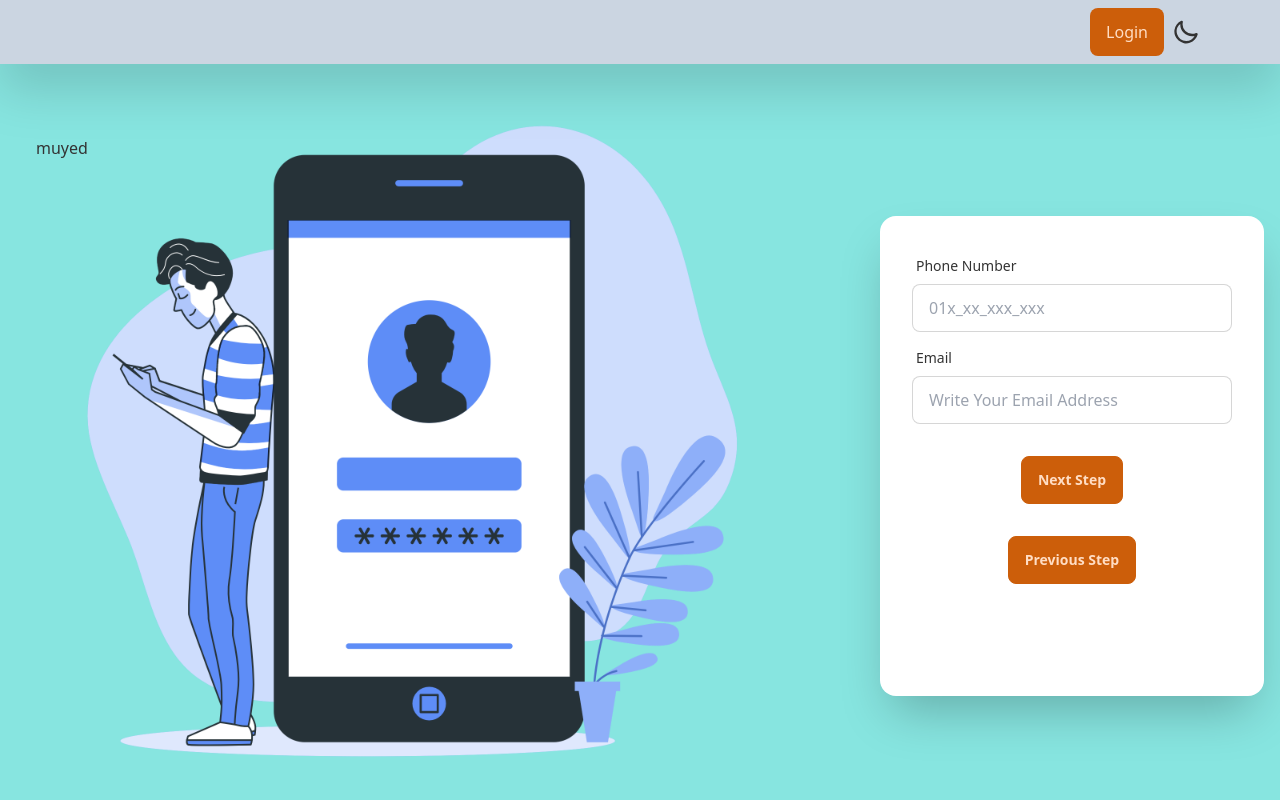
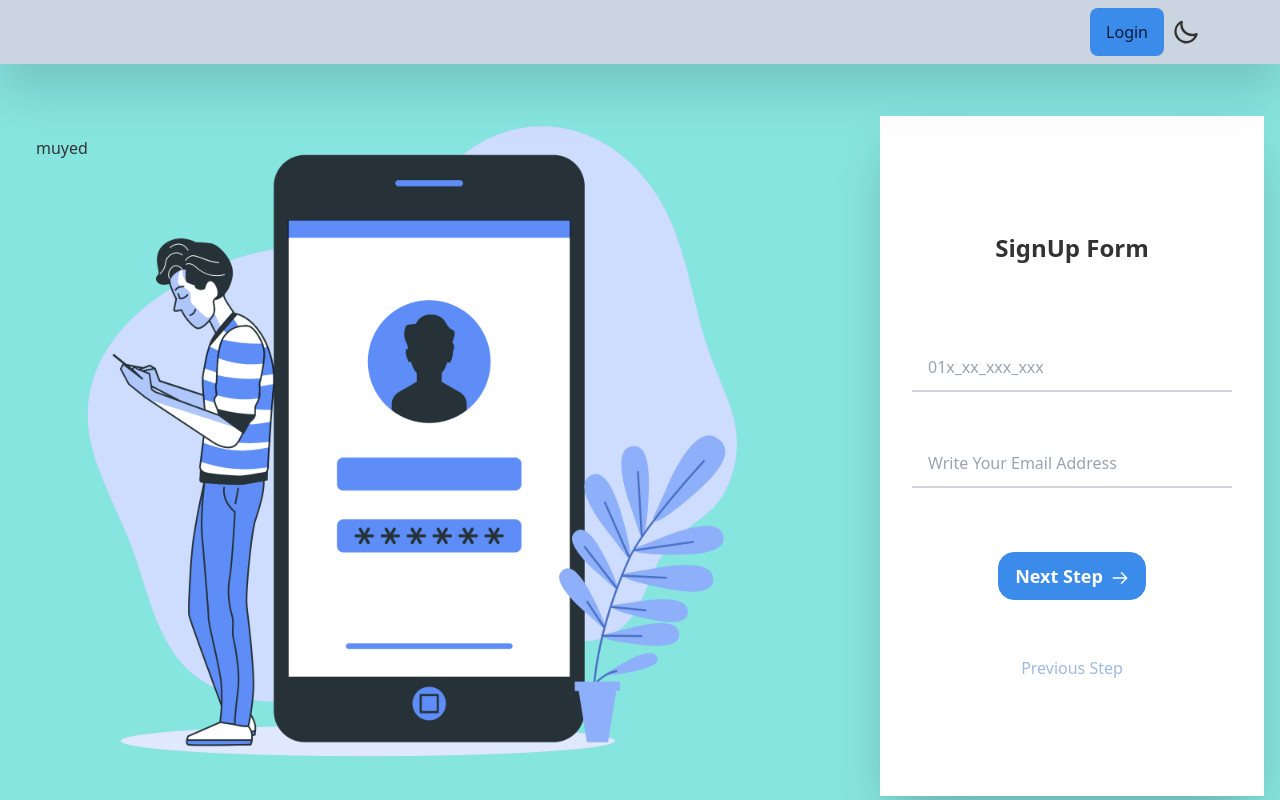
Before and after one commit to muyed-moktadir/attendance-template, a React (Create React App) app: page /login in a window 1280 px wide. Both pictures are taken after a click on the button "Next Step". Built offline with nearby package versions, Linux system fonts and the light colour scheme.

Commit message:
design login page

```diff
--- /dev/null
+++ b/src/pages/Home/LoginForm.js
@@ -0,0 +1,37 @@
+import React from 'react'
+import { Link } from 'react-router-dom'
+
+const LoginForm = ({propsData }) => {
+    const { SetEmail, setPassword, handleFrom } = propsData
+    return (
+        <>
+
+            <div className="card flex-shrink-0 md:h-[85vh] rounded-none  w-full max-w-sm shadow-2xl bg-base-100">
+                <div className="card-body justify-center">
+                    <div className="form-control ">
+                        <h1 className='text-center font-bold text-2xl'>Login Form</h1>
+                        <input onBlur={(e) => SetEmail(e.target.value)} type="email" placeholder="Write Your Email" className="input  rounded-none border-b-2 border-slate-300 appearance-none bg-transparent border-t-0 border-l-0 border-r-0 leading-tight focus:outline-none mt-20 mb-12" />
+                    </div>
+                    <div className="form-control mb-12">
+                        <input onBlur={(e) => setPassword(e.target.value)} type="password" placeholder="Write Your password Here" className="input  rounded-none border-b-2 border-slate-300 appearance-none bg-transparent border-t-0 border-l-0 border-r-0 leading-tight focus:outline-none" />
+                    </div>
+
+                    <div className="form-control mt-6">
+                        <div className='flex justify-center'>
+                            <button onClick={() => handleFrom()} className="btn btn-primary capitalize text-white rounded-2xl hover:bg-white hover:border-[#3B8BEA] hover:text-[#3B8BEA] text-lg">Submit</button>
+                        </div>
+                    </div>
+                    <div className='flex justify-end items-center mt-16'>
+                        <label className="label ">
+                            <span className='text-xs text-[#7E7E7E] mr-1'>Dont Have An Account?</span>
+
+                        </label>
+                        <Link href="#" className="label-text-alt link link-hover underline text-[#1678CB]" >SIGNUP HERE!</Link>
+                    </div>
+                </div>
+            </div>
+        </>
+    )
+}
+
+export default LoginForm
--- a/src/pages/Home/LoginPage2.js
+++ b/src/pages/Home/LoginPage2.js
@@ -1,33 +1,35 @@
-import React from 'react'
-import {HiOutlineArrowRight} from "react-icons/hi";
+import React, { useState } from 'react'
+import { HiOutlineArrowRight } from "react-icons/hi";
+import { Link } from 'react-router-dom';
 
 const LoginPage2 = ({ data, setData, propsData }) => {
     const { setFName, setLName } = propsData
 
     return (
         <>
-
-            <div className="card flex-shrink-0 md:h-[55vh] w-full max-w-sm shadow-2xl bg-base-100">
-                <div className="card-body">
-                    <div className="form-control">
+            <div className="card flex-shrink-0 md:h-[85vh] rounded-none  w-full max-w-sm shadow-2xl bg-base-100">
+                <div className="card-body justify-center">
+                    <div className="form-control ">
                         <h1 className='text-center font-bold text-2xl'>SignUp Form</h1>
-                        <label className="label">
-                            <span className="label-text">Name</span>
-                        </label>
-                        <input onBlur={(e) => setFName(e.target.value)} type="text" placeholder="Write Your First Name" className="input  rounded-none border-b-4 border-indigo-500" />
+                        <input onBlur={(e) => setFName(e.target.value)} type="text" placeholder="Write Your First Name" className="input  rounded-none border-b-2 border-slate-300 appearance-none bg-transparent border-t-0 border-l-0 border-r-0 leading-tight focus:outline-none mt-20 mb-10" />
                     </div>
-                    <div className="form-control">
-                        <label className="label">
-                            <span className="label-text">Name</span>
-                        </label>
-                        <input onBlur={(e) => setLName(e.target.value)} type="text" placeholder="Write Your Last Name" className="input  rounded-none border-b-4 border-indigo-500" />
+                    <div className="form-control mb-14">
+                        <input onBlur={(e) => setLName(e.target.value)} type="text" placeholder="Write Your Last Name" className="input  rounded-none border-b-2 border-slate-300 appearance-none bg-transparent border-t-0 border-l-0 border-r-0 leading-tight focus:outline-none" />
                     </div>
 
-                    <div className="form-control mt-6">
+                    <div className="form-control">
                         <div className='flex justify-center '>
-                            <button onClick={() => setData(!data)} className=" btn btn-primary capitalize">Next Step <HiOutlineArrowRight/></button>
+                            <button onClick={() => setData(!data)} className=" btn btn-primary text-white rounded-2xl hover:bg-white hover:border-[#3B8BEA] hover:text-[#3B8BEA] capitalize text-lg drop-shadow-lg">Next Step <HiOutlineArrowRight className='ml-2 mt-1' /></button>
+
                         </div>
                     </div>
+                   <div className='flex justify-end items-center mt-16'>
+                   <label className="label ">
+                        <span className='text-xs text-[#7E7E7E] mr-1'>Already Have An Account?</span>
+
+                    </label>
+                    <Link href="#" className="label-text-alt link link-hover underline text-[#1678CB]" >LOGIN HERE!</Link>
+                   </div>
                 </div>
 
 
--- a/src/pages/Home/LoginPage3.js
+++ b/src/pages/Home/LoginPage3.js
@@ -1,4 +1,6 @@
 import React, { useState } from 'react'
+import { HiOutlineArrowRight } from "react-icons/hi";
+import { Link } from 'react-router-dom';
 import LoginPage4 from './LoginPage4'
 const LoginPage3 = ({ data, setData, propsData }) => {
     const [condition34, setCondition34] = useState(true)
@@ -7,42 +9,40 @@ const LoginPage3 = ({ data, setData, propsData }) => {
         <>
 
             {condition34 ?
-                <div className="card flex-shrink-0 md:h-[60vh] w-full max-w-sm shadow-2xl bg-base-100">
-                    <div className="card-body">
+                <div className="card flex-shrink-0 md:h-[85vh] w-full max-w-sm shadow-2xl bg-base-100 rounded-none ">
+                    <div className="card-body justify-center">
                         <div className="form-control">
-                            <label htmlFor="phone" className="label">
-                                <span className="label-text">Phone Number</span>
-                            </label>
+                            <h1 className='text-center font-bold text-2xl '>SignUp Form</h1>
                             <input
                                 onBlur={(e) => setPhone(e.target.value)}
                                 type="tel"
                                 id="phone"
-                                class="input input-bordered"
+                                className="input rounded-none border-b-2 border-slate-300 appearance-none bg-transparent border-t-0 border-l-0 border-r-0 leading-tight focus:outline-none mt-20 mb-10"
                                 placeholder="01x_xx_xxx_xxx"
                                 pattern="[0-9]{3}-[0-9]{3}-[0-9]{2}-[0-9]{3}"
                                 required
                             />
                         </div>
 
+                        <div className="form-control mb-14">
+                            <input onBlur={(e) => setEmail(e.target.value)} type="email" placeholder="Write Your Email Address" className="input  rounded-none border-b-2 border-slate-300 appearance-none bg-transparent border-t-0 border-l-0 border-r-0 leading-tight focus:outline-none" />
+                        </div>
                         <div className="form-control">
-                            <label className="label">
-                                <span className="label-text">Email</span>
-                            </label>
-                            <input onBlur={(e) => setEmail(e.target.value)} type="email" placeholder="Write Your Email Address" className="input input-bordered" />
-                        </div>
-                        <div className="form-control mt-6">
                             <div className='flex justify-center'>
-                                <button onClick={() => setCondition34(!condition34)} className="btn btn-primary capitalize">Next Step</button>
+                                <button onClick={() => setCondition34(!condition34)} className="btn btn-primary text-white rounded-2xl hover:bg-white hover:border-[#3B8BEA] hover:text-[#3B8BEA] capitalize text-lg">Next Step <HiOutlineArrowRight className='ml-2 mt-1' /></button>
                             </div>
                         </div>
 
-                        <div className="form-control mt-6">
+                        <div className="form-control mt-12">
                             <div className='flex justify-center'>
-                                <button onClick={() => setData(!data)} className="btn btn-primary capitalize">Previous Step</button>
+                                <Link  onClick={() => setData(!data)} className="link link-secondary no-underline">Previous Step</Link>
                             </div>
                         </div>
                     </div>
-                </div> : <LoginPage4 propsData={propsData} condition34={condition34} setCondition34={setCondition34} />
+                </div>
+
+                :
+                <LoginPage4 propsData={propsData} condition34={condition34} setCondition34={setCondition34} />
             }
         </>
     )
--- a/src/pages/Home/LoginPage4.js
+++ b/src/pages/Home/LoginPage4.js
@@ -6,26 +6,21 @@ const LoginPage4 = ({ condition34, setCondition34, propsData }) => {
     return (
         <>
 
-            <div className="card flex-shrink-0 md:h-[50vh] w-full max-w-sm shadow-2xl bg-base-100">
-                <div className="card-body">
+            <div className="card flex-shrink-0 md:h-[85vh] w-full max-w-sm shadow-2xl bg-base-100 rounded-none">
+                <div className="card-body justify-center">
 
                     <div className="form-control">
-                        <label className="label">
-                            <span className="label-text">Password</span>
-                        </label>
-                        <input onBlur={(e) => setPassword(e.target.value)} type="text" placeholder="password" className="input input-bordered" />
-                        <label className="label">
-                            <a href="#" className="label-text-alt link link-hover">Forgot password?</a>
-                        </label>
+                    <h1 className='text-center font-bold text-2xl '>SignUp Form</h1>
+                        <input onBlur={(e) => setPassword(e.target.value)} type="text" placeholder="password" className="input rounded-none border-b-2 border-slate-300 appearance-none bg-transparent border-t-0 border-l-0 border-r-0 leading-tight focus:outline-none mt-20 mb-10" />
                     </div>
                     <div className="form-control mt-6">
                         <div className='flex justify-center'>
-                            <button onClick={() => handleFrom()} className="btn btn-primary capitalize">Submit</button>
+                            <button onClick={() => handleFrom()} className="btn btn-primary capitalize text-white rounded-2xl hover:bg-white hover:border-[#3B8BEA] hover:text-[#3B8BEA] text-lg px-6">SignUp</button>
                         </div>
                     </div>
-                    <div className="form-control mt-6">
+                    <div className="form-control mt-16">
                         <div className='flex justify-center'>
-                            <Link  onClick={() => setCondition34(!condition34)} className="link link-secondary">Previous Step</Link>
+                            <Link  onClick={() => setCondition34(!condition34)} className="link link-secondary no-underline">Previous Step</Link>
                         </div>
                     </div>
                 </div>
--- a/tailwind.config.js
+++ b/tailwind.config.js
@@ -8,7 +8,7 @@ module.exports = {
       {
         light: {
 
-          "primary": "#cc5e0a",
+          "primary": "#3B8BEA",
 
           "secondary": "#9ebae2",
 
```
